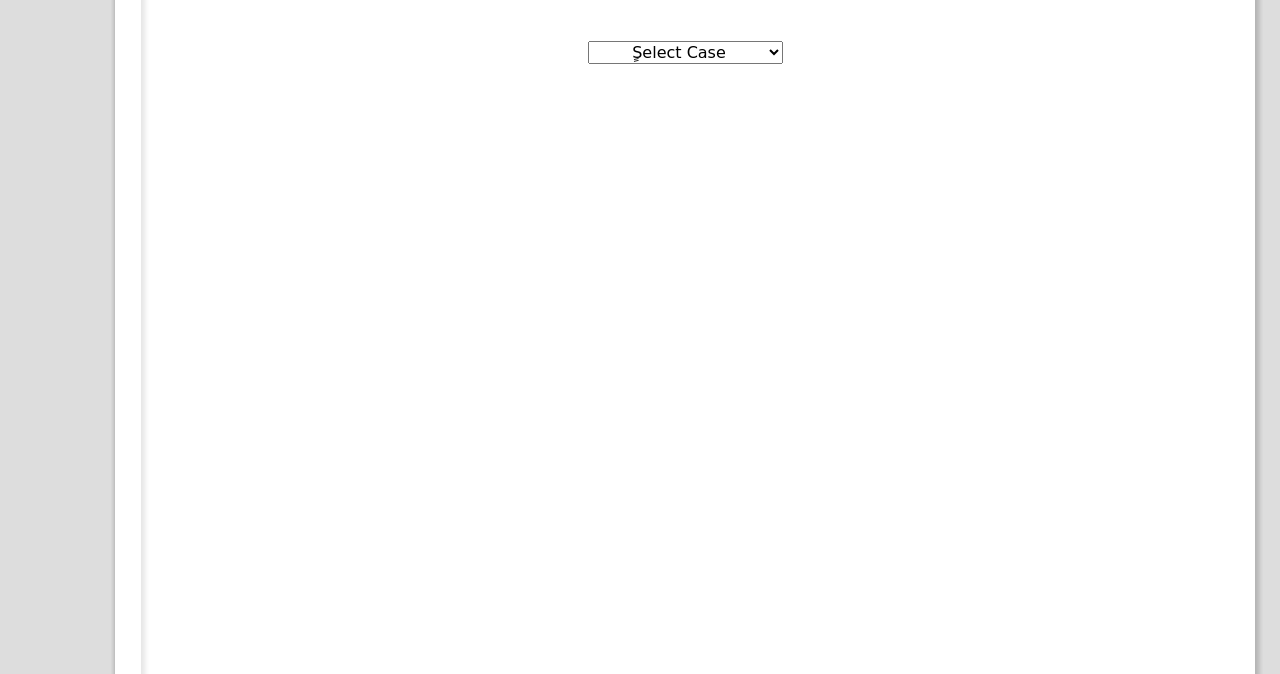
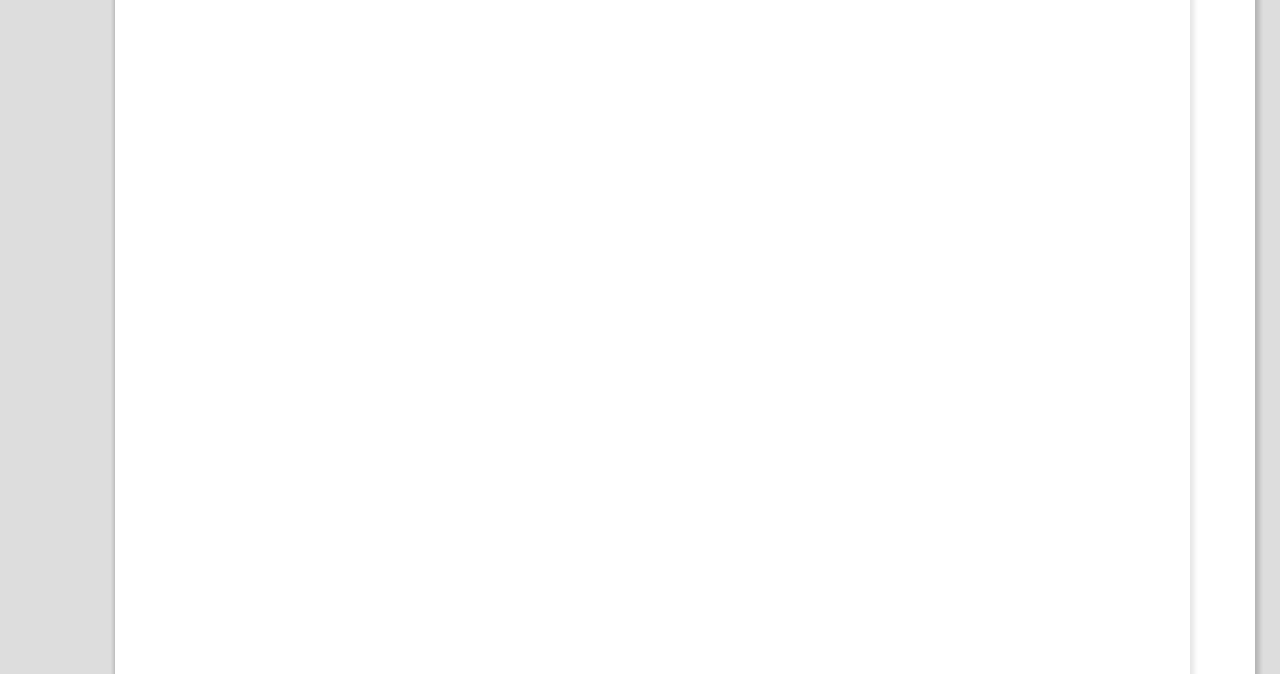
Before and after one commit to Shepherdeye/concession, a plain HTML site: page index.html in a window 1280 px wide. Shown: the part 126-800 px from the top of the page. Drawn offline with Linux system fonts and the light colour scheme.

Commit message:
Update style.css

```diff
--- a/css/style.css
+++ b/css/style.css
@@ -39,7 +39,7 @@
     border-radius: 10px;
     position: fixed;
     background-color: #fff;
-    width: 83.4%%;
+    width: 84%;
     height: 100vh;
     text-align: center;
     top: 50px;
```
